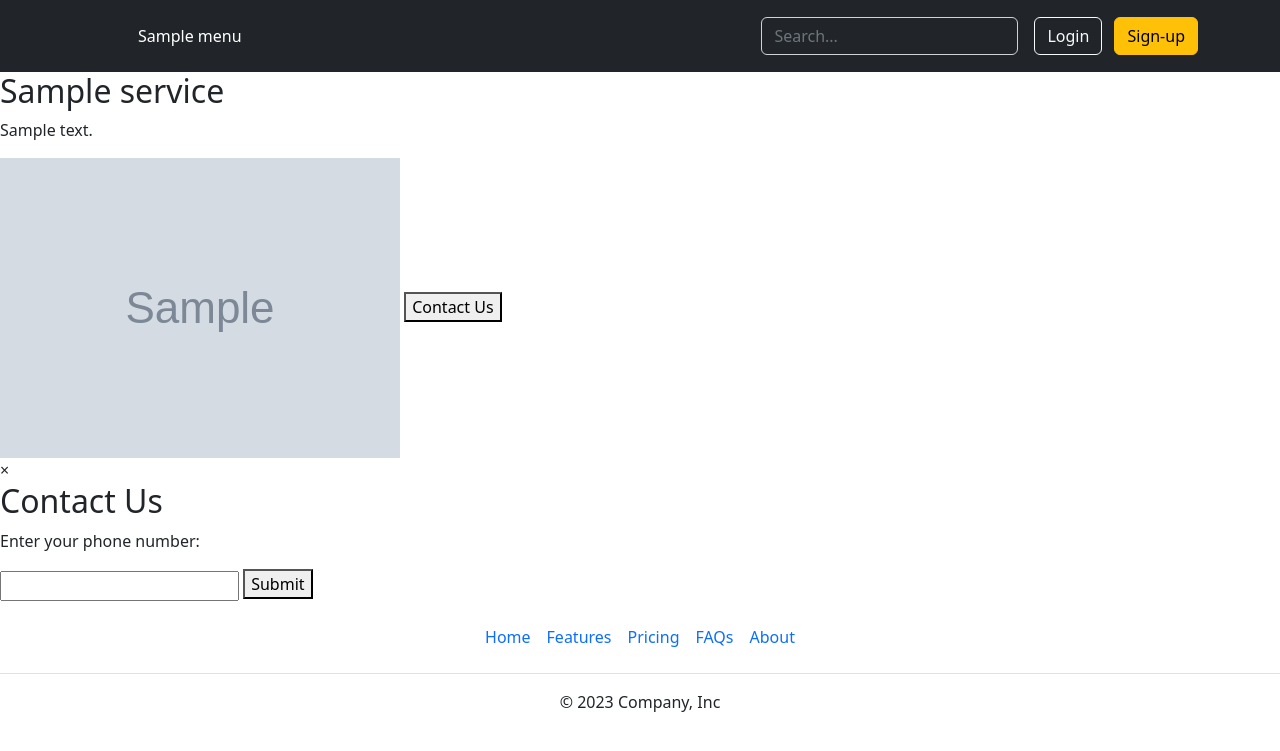
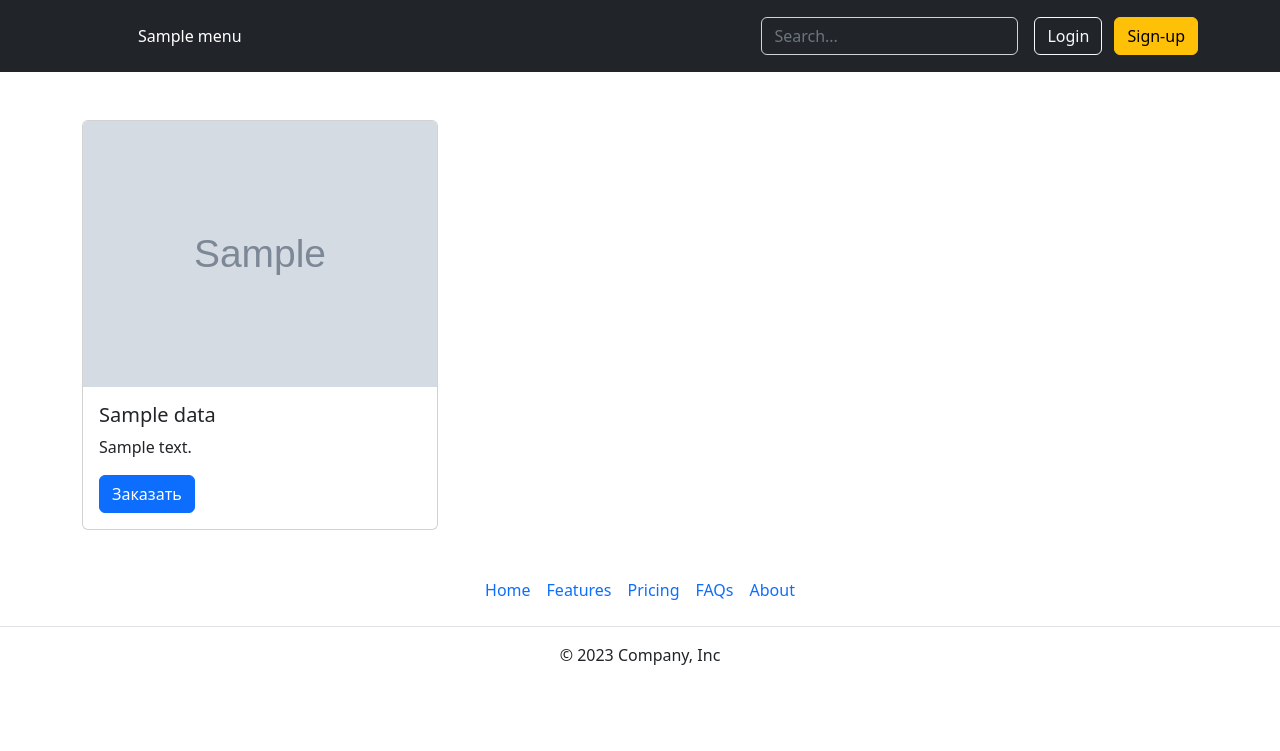
Before and after one commit to George0000000/e-commerce2, a Python web app: template templates/services.html in a window 1280 px wide. Shown: the top 751 px of the page. Run offline with Jinja, Linux system fonts and the light colour scheme; the template is opened without the code that fills it: most values are stand-ins (such as "Sample title", 1, 10 or a date in 2020); grey boxes marked "Sample" are stand-in pictures.

Commit message:
still trying to make a service

```diff
--- a/templates/base.html
+++ b/templates/base.html
@@ -54,6 +54,7 @@
         <p class="text-center text-body-secondary">© 2023 Company, Inc</p>
     </footer>
 
+    <script src="https://code.jquery.com/jquery-3.6.0.min.js"></script>
     <script src="https://cdn.jsdelivr.net/npm/bootstrap@5.2.3/dist/js/bootstrap.min.js" integrity="sha384-cuYeSxntonz0PPNlHhBs68uyIAVpIIOZZ5JqeqvYYIcEL727kskC66kF92t6Xl2V" crossorigin="anonymous"></script>
 </body>
 </html>
--- a/templates/services.html
+++ b/templates/services.html
@@ -6,22 +6,40 @@
 
 {% block body %}
     <main class="main">
-        {% for service in services %}
-            <div class="service">
-                <h2>{{ service.name }}</h2>
-                <p>{{ service.description }}</p>
-                <img src="{{ url_for('static', filename=service.image) }}" alt="Service Image">
-                <button class="contact-button" data-service-id="{{ service.id }}">Contact Us</button>
+        <div class="container mt-5">
+            <div class="row">
+                {% for service in data %}
+                    <div class="col-lg-4 col-md-6 mb-4">
+                        <div class="card">
+                            <img src="{{ service.image }}" class="card-img-top" alt="Изображение услуги">
+                            <div class="card-body">
+                                <h5 class="card-title">{{ service.name }}</h5>
+                                <p class="card-text">{{ service.description }}</p>
+                                <button class="btn btn-primary" data-bs-toggle="modal" data-bs-target="#contactModal">Заказать</button>
+                            </div>
+                        </div>
+                    </div>
+                {% endfor %}
             </div>
-        {% endfor %}
+        </div>
 
-        <div class="popup" id="contact-popup">
-            <div class="popup-content">
-                <span class="close" onclick="closePopup()">&times;</span>
-                <h2>Contact Us</h2>
-                <p>Enter your phone number:</p>
-                <input type="text" id="phone-input">
-                <button onclick="submitPhoneNumber()">Submit</button>
+        <div class="modal fade" id="contactModal" tabindex="-1" aria-labelledby="contactModalLabel" aria-hidden="true">
+            <div class="modal-dialog">
+                <div class="modal-content">
+                    <div class="modal-header">
+                        <h5 class="modal-title" id="contactModalLabel">Заказать услугу</h5>
+                        <button type="button" class="btn-close" data-bs-dismiss="modal" aria-label="Закрыть"></button>
+                    </div>
+                    <div class="modal-body">
+                        <form>
+                            <div class="mb-3">
+                                <label for="phone" class="form-label">Номер телефона</label>
+                                <input type="tel" class="form-control" id="phone" placeholder="Введите ваш номер телефона" required>
+                            </div>
+                            <button type="submit" class="btn btn-primary">Отправить</button>
+                        </form>
+                    </div>
+                </div>
             </div>
         </div>
 
```
Also changed, not shown: app.py (+35 -3 lines), migrations/versions/a09782cadda7_first_service_migration.py (added, +34 -0 lines), instance/shop.db.
